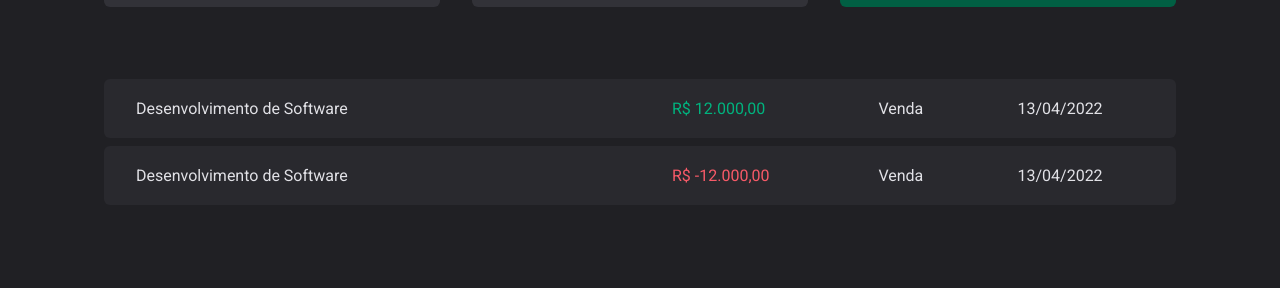
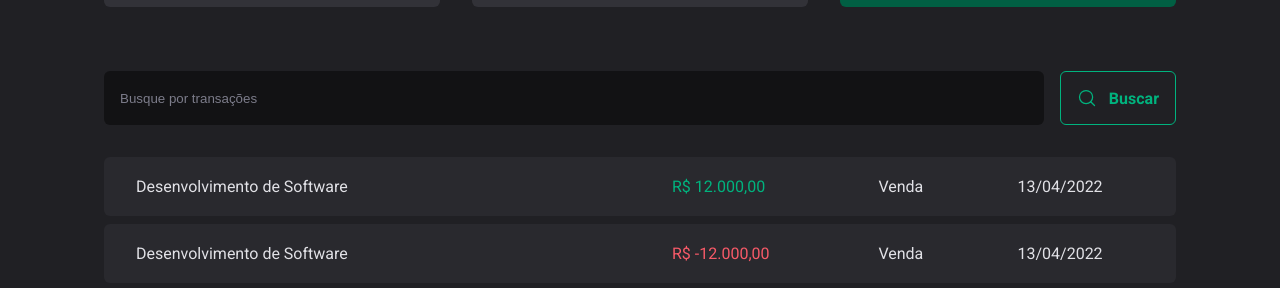
Before and after one commit to ArnaldoAF/03-ignite-dt-money, a React (Vite) app: page / in a window 1280 px wide. Shown: the part 523-811 px from the top of the page. Built offline with nearby package versions, Linux system fonts and the light colour scheme.

Commit message:
search form container

```diff
--- /dev/null
+++ b/src/components/SearchForm/index.tsx
@@ -0,0 +1,15 @@
+import { MagnifyingGlass } from "phosphor-react";
+import { SearchFormContainer } from "./styles";
+
+export function SearchForm() {
+    return (
+        <SearchFormContainer>
+            <input type="text" placeholder="Busque por transações" />
+
+            <button type="submit">
+                <MagnifyingGlass size={20} />
+                Buscar
+            </button>
+        </SearchFormContainer>
+    )
+}
--- /dev/null
+++ b/src/components/SearchForm/styles.ts
@@ -0,0 +1,44 @@
+import styled from "styled-components";
+
+export const SearchFormContainer = styled.form`
+  display: flex;
+  gap: 1rem;
+
+  input {
+    flex: 1;
+    border-radius: 6px;
+    border: 0;
+    background: ${(props) => props.theme["gray-900"]};
+    color: ${(props) => props.theme["gray-300"]};
+    padding: 1rem;
+
+    &::placeholder {
+      color: ${(props) => props.theme["gray-500"]};
+    }
+  }
+
+  button {
+    display: flex;
+    align-items: center;
+    gap: 0.75rem;
+
+    border: 0;
+    padding: 1rem;
+    background: transparent;
+
+    border: 1px solid ${(props) => props.theme["green-300"]};
+    color: ${(props) => props.theme["green-300"]};
+
+    font-weight: bold;
+    border-radius: 6px;
+
+    &:hover {
+      background: ${(props) => props.theme["green-500"]};
+
+      border-color: ${(props) => props.theme["green-500"]};
+      color: white;
+
+      transition: background-color 0.2s, color 0.2s, border-color 0.2s;
+    }
+  }
+`;
--- a/src/pages/Transactions/index.tsx
+++ b/src/pages/Transactions/index.tsx
@@ -1,4 +1,5 @@
 import { Header } from "../../components/Header";
+import { SearchForm } from "../../components/SearchForm";
 import { Summary } from "../../components/Summary";
 import { PriceHighlight, TransactionContainer, TransactionTable } from "./styles";
 
@@ -9,7 +10,7 @@
             <Summary />
 
             <TransactionContainer>
-
+                <SearchForm />
                 <TransactionTable>
                     <tbody>
                         <tr>
--- a/src/pages/Transactions/styles.ts
+++ b/src/pages/Transactions/styles.ts
@@ -11,6 +11,7 @@
   width: 100%;
   border-collapse: separate;
   border-spacing: 0 0.5rem;
+  margin-top: 1.5rem;
 
   td {
     padding: 1.25rem 2rem;
```
